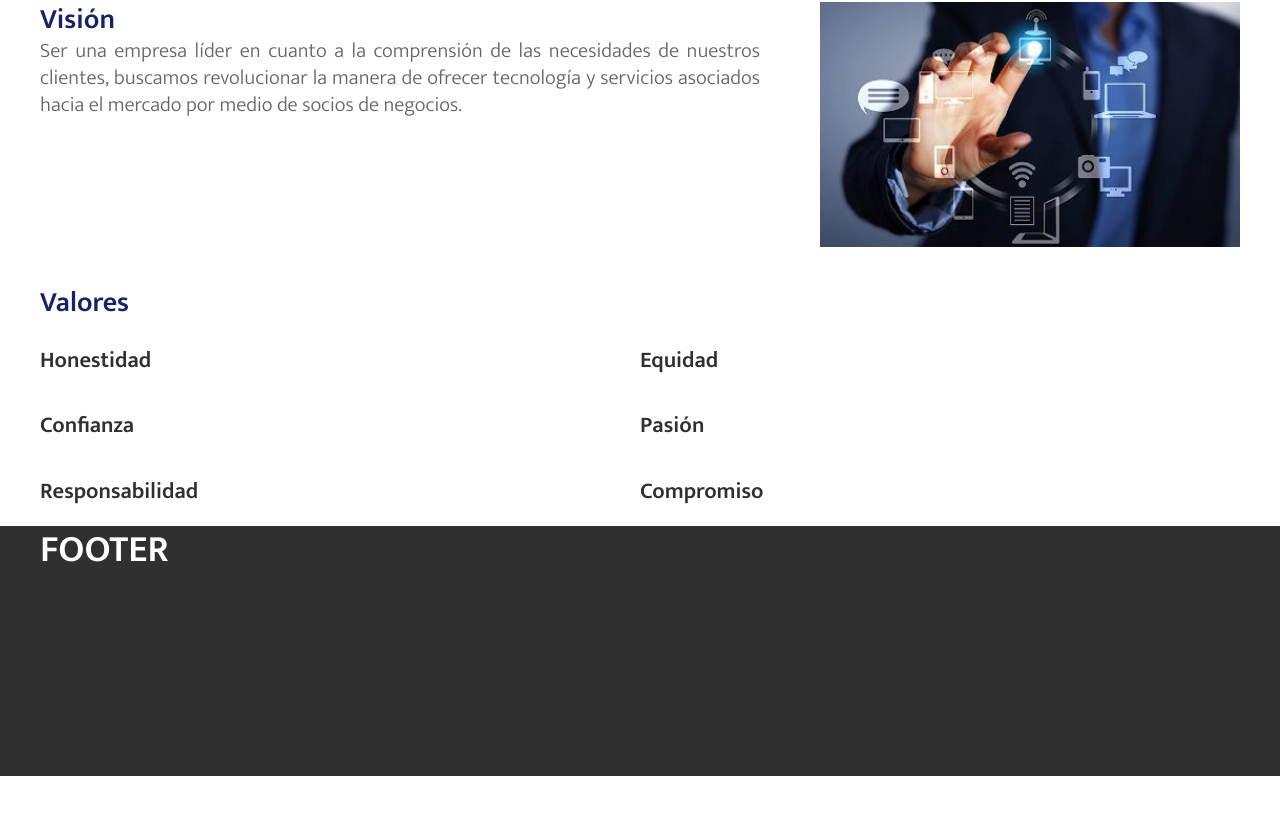
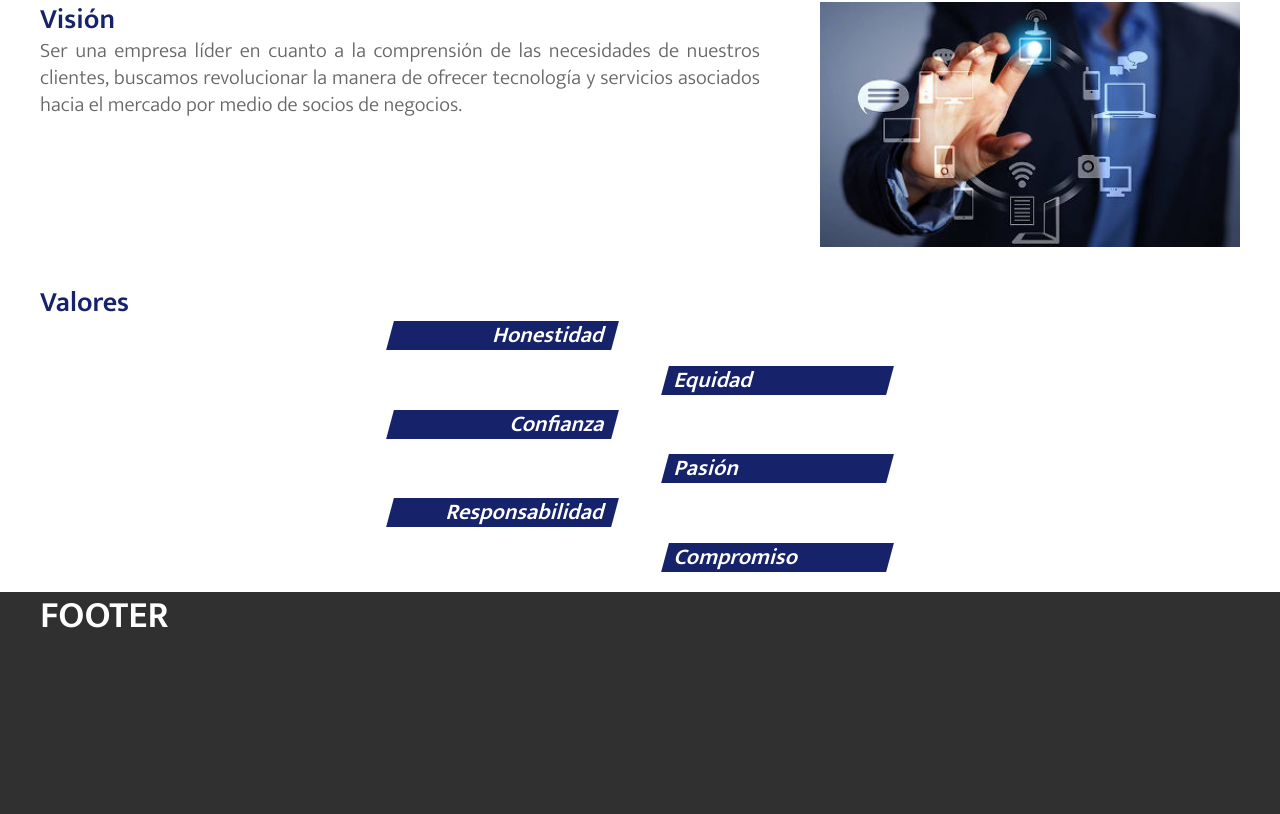
Before and after one commit to CharlieOrtiz/ing-ti, a React (Create React App) app: page /#/nosotros in a window 1280 px wide. Shown: the part 613-1427 px from the top of the page. Before the commit the page ends 1389 px from the top, so only its background shows below. Built offline with nearby package versions, Linux system fonts and the light colour scheme.

Commit message:
Add transition effect when values are on screen

```diff
--- a/src/components/Sections/Us.js
+++ b/src/components/Sections/Us.js
@@ -1,10 +1,23 @@
-import React from "react";
+import React, { useState, useEffect, useRef } from "react";
 import Header from "./Header";
 import { values } from "../../api/data";
 import misionImage from "../../img/layout/Us/ti-mision.jpg";
 import visionImage from "../../img/layout/Us/ti-vision.jpg";
 
 export default function Us() {
+	const valuesContainer = useRef();
+	const [valuesOnScreen, setValuesOnScreen] = useState(false);
+
+	useEffect(() => {
+		const observer = new IntersectionObserver(function (entries) {
+			if (entries[0].isIntersecting === true) {
+				setValuesOnScreen(true);
+			}
+		}, { threshold: [1] });
+
+		observer.observe(valuesContainer.current);
+	}, [valuesOnScreen]);
+
 
 	return (
 		<>
@@ -52,14 +65,13 @@ export default function Us() {
 					</div>
 				</div>
 				<div className="us-subsection">
-					<div className="values-container">
+					<div className="values-container" ref={valuesContainer}>
 						<h3>Valores</h3>
-						<ul className="two-items-column">
+						<ul className={`two-items-column ${valuesOnScreen ? 'values-on-screen' : ''}`}>
 							{
 								values.map((val, index) => (
 									<li key={index}>
-										<img src={val.img} alt="" />
-										<h5>{val.name}</h5>
+										<h5 className="value-name">{val.name}</h5>
 									</li>
 								))
 							}
--- a/src/index.js
+++ b/src/index.js
@@ -2,6 +2,7 @@ import React from 'react';
 import ReactDOM from 'react-dom';
 import App from './components/App';
 import './styles/main.css';
+// import { BrowserRouter } from 'react-router-dom';
 import { HashRouter } from 'react-router-dom';
 
 ReactDOM.render(
--- a/src/styles/main.css
+++ b/src/styles/main.css
@@ -241,13 +241,43 @@ p, span, label, a, select {
 }
 
 .two-items-column {
+    width: 500px;
+    margin: 0 auto;
     display: flex;
-    flex-wrap: wrap;
-    gap: 12px;
+    flex-direction: column;
+    gap: 15px;
 }
 
 .two-items-column li {
-    width: calc(50% - 12px);
+    display: inline-block;
+    background-color: var(--hardBlue);
+    transform: skew(-15deg, 0);
+    width: 45%;
+    transition: all 900ms cubic-bezier(0.18, 0.89, 0.32, 1.28);
+}
+
+.value-name {
+    color: var(--white);
+}
+
+.two-items-column li:nth-child(odd) {
+    text-align: right;
+    padding-right: 10px;
+    margin-left: 55%;
+}
+
+.two-items-column li:nth-child(even) {
+    text-align: left;
+    padding-left: 10px;
+    margin-left: 0;
+}
+
+.values-on-screen li:nth-child(odd) {
+    margin-left: 0;
+}
+
+.values-on-screen li:nth-child(even) {
+    margin-left: 55%;
 }
 
 /* FOOTER */
```
